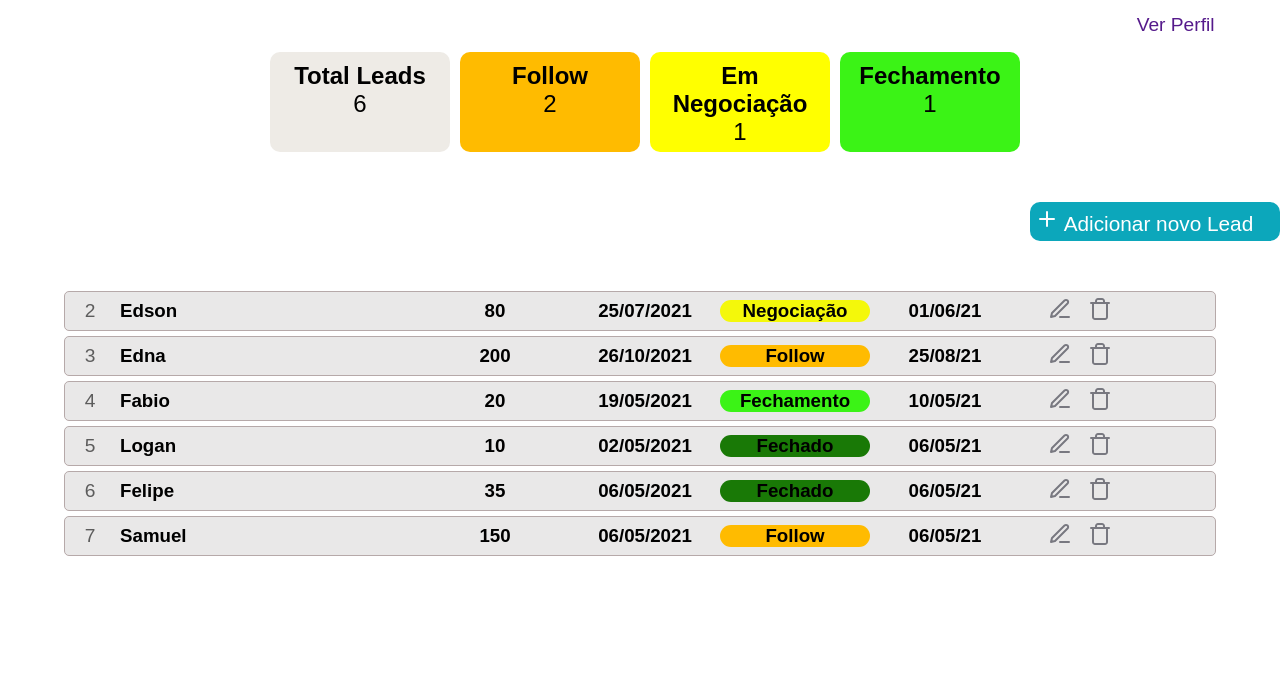
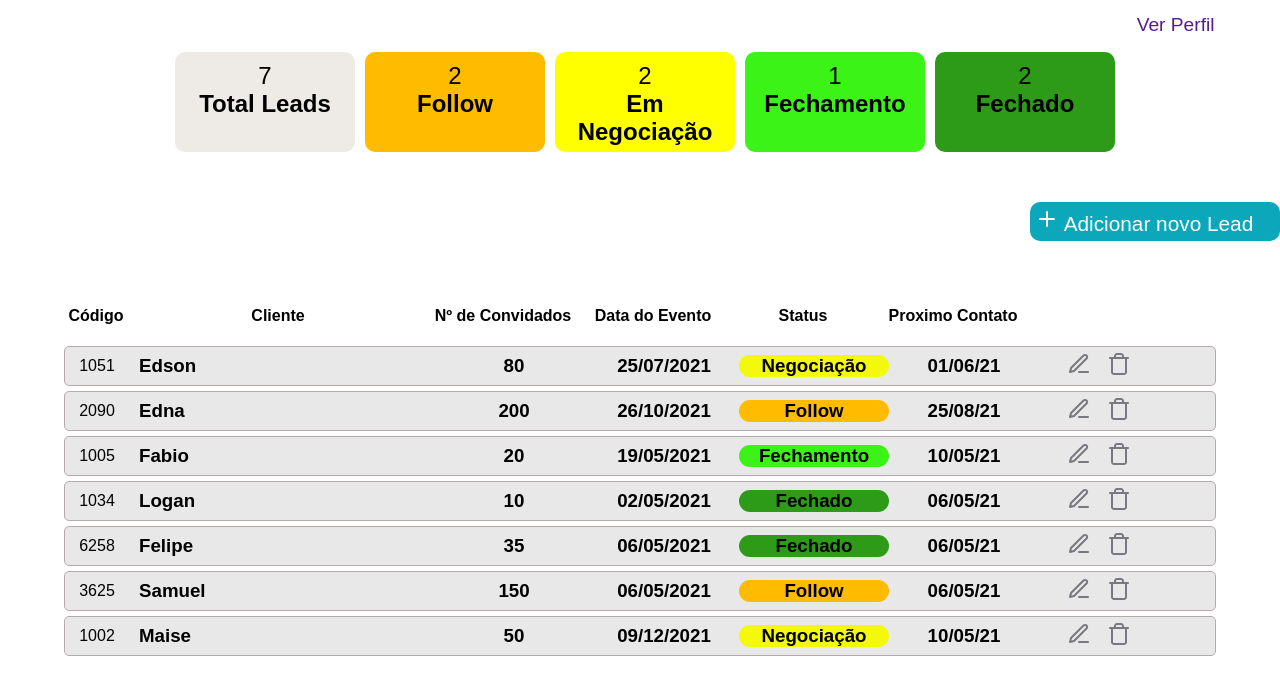
Before and after one commit to FabioPegoraro/gestao-leads-eventos, a website: page index.html in a window 1280 px wide. Both pictures are taken after a click on the link 1100 px from the left and 479 px from the top of the page. Shown: the part 113-800 px from the top of the page. Drawn offline with Linux system fonts and the light colour scheme.

Commit message:
Dexei o statusCard pegando o valor do status, para poder usar o CSS nele

```diff
--- a/JS/script.js
+++ b/JS/script.js
@@ -18,7 +18,7 @@ const ModalEditLead = {
 };
 
 const leads = [{
-    id: 1,
+        codigoCliente: 1001,
         name: "Maise",
         tipoDeEvento: "Aniversário",
         numeroConvidados: 50,
@@ -37,7 +37,7 @@ const leads = [{
         observação: "TEste de textArea, será que deu certo?",
     },
     {
-    id: 2,
+        codigoCliente: 1051,
         name: "Edson",
         tipoDeEvento: "Aniversário",
         numeroConvidados: 80,
@@ -56,7 +56,7 @@ const leads = [{
         observação: "TEste de textArea, será que deu certo?",
     },
     {
-    id: 3,
+        codigoCliente: 2090,
         name: "Edna",
         tipoDeEvento: "Casamento",
         numeroConvidados: 200,
@@ -75,7 +75,7 @@ const leads = [{
         observação: "TEste de textArea, será que deu certo?",
     },
     {
-    id: 4,
+        codigoCliente: 1005,
         name: "Fabio",
         tipoDeEvento: "Confraternização",
         numeroConvidados: 20,
@@ -94,7 +94,7 @@ const leads = [{
         observação: "TEste de textArea, será que deu certo?",
     },
     {
-    id: 5,
+        codigoCliente: 1034,
         name: "Logan",
         tipoDeEvento: "Confraternização",
         numeroConvidados: 10,
@@ -113,7 +113,7 @@ const leads = [{
         observação: "TEste de textArea, será que deu certo?",
     },
     {
-    id: 6,
+        codigoCliente: 6258,
         name: "Felipe",
         tipoDeEvento: "Casamento",
         numeroConvidados: 35,
@@ -132,7 +132,7 @@ const leads = [{
         observação: "TEste de textArea, será que deu certo?",
     },
     {
-    id: 7,
+        codigoCliente: 3625,
         name: "Samuel",
         tipoDeEvento: "Casamento",
         numeroConvidados: 150,
@@ -149,12 +149,31 @@ const leads = [{
         status: "Follow",
         statusCard: "follow",
         observação: "TEste de textArea, será que deu certo?",
+    }, {
+        codigoCliente: 1002,
+        name: "Maise",
+        tipoDeEvento: "Aniversário",
+        numeroConvidados: 50,
+        dataDoEvento: "09/12/2021",
+        telefone: 11947728801,
+        localDoEvento: "São Paulo",
+        email: "fabio@teste.com.br",
+        dataPrimeiroContato: "01/04/21",
+        dataultimoContato: "28/04/21",
+        proximoContato: "10/05/21",
+        enviadoPor: "whatsApp",
+        canalQueVeio: "site",
+        comoNosConheceu: "google",
+        status: "Negociação",
+        statusCard: "negociacao",
+        observação: "TEste de textArea, será que deu certo?",
     },
 ];
 
 const DOM = {
 
     criarCard: document.querySelector("#cards-leads"),
+    cardHeader: document.querySelector(".card-header"),
     // o index está sendo usado para passar a posição do lead no array
     criarNovoCard(leads, index) {
         const card = document.createElement("div");
@@ -165,11 +184,12 @@ const DOM = {
         DOM.criarCard.appendChild(card);
     },
 
+    innerHTMLCard(leads, index) {
 
-    innerHTMLCard(leads, index) {
+
         const html = `
-            <div class="idCliente">
-                <p>${leads.id}</p>
+            <div class="codigoCliente" >
+                <p>${leads.codigoCliente}</p>
             </div>
 
             <div class="cardName">
@@ -205,20 +225,59 @@ const DOM = {
     },
 
     clearCards() {
+        DOM.cardHeader.innerHTML = "Deu certo"
         //pega a div e deixa ela vazia
-        DOM.criarCard.innerHTML = "";
+        DOM.criarCard.innerHTML = `<div class="card-header">
+        <div class="codigoCliente">
+            <h4>Código</h4>
+        </div>
+        <div class="name">
+            <h4>Cliente</h4>
+        </div>
+
+        <div class="numberConvidados">
+            <h4>Nº de Convidados</h4>
+        </div>
+
+        <div class="dateFesta">
+            <h4>Data do Evento</h4>
+        </div>
+
+        <div class="status">
+            <h4>Status</h4>
+        </div>
+
+        <div class="nextContato">
+            <h4>Proximo Contato</h4>
+        </div>
+    </div>`;
     },
 };
 
 const Utils = {
 
     //formatando as datas
-    formatarDatas(date){
+    formatarDatas(date) {
 
         const separarData = date.split("-")
 
         return `${separarData[2]}/${separarData[1]}/${separarData[0]}`
+    },
 
+    //Verificando o status do lead e passando o statusCard
+    statusCardCliente(status) {
+
+        const statusDoLead = status
+
+        if (statusDoLead === "Fechado") {
+            return 'fechado'
+        } else if (statusDoLead === "Negociação") {
+            return 'negociacao'
+        } else if (statusDoLead === "Follow") {
+            return 'follow'
+        } else if (statusDoLead === "Fechamento") {
+            return 'fechamento'
+        }
     },
 }
 
@@ -250,6 +309,8 @@ const Cardkamban = {
             totalNegociacao.length;
         document.getElementById("totalFechamento").innerHTML =
             totalFechamento.length;
+        document.getElementById("totalFechado").innerHTML =
+            totalFechado.length;
     },
 };
 
@@ -312,10 +373,25 @@ const Form = {
 
     validarCampos() {
         //Vendo se os campos estão vazios
-        const {name, tipoDeEvento, numeroConvidados, dataDoEvento,telefone, localDoEvento, email, dataPrimeiroContato, dataultimoContato, enviadoPor, canalQueVeio, comoNosConheceu, status, observacao} = Form.getValues()
+        const {
+            name,
+            tipoDeEvento,
+            numeroConvidados,
+            dataDoEvento,
+            telefone,
+            localDoEvento,
+            email,
+            dataPrimeiroContato,
+            dataultimoContato,
+            enviadoPor,
+            canalQueVeio,
+            comoNosConheceu,
+            status,
+            observacao
+        } = Form.getValues()
 
         //trim() = serve para fazer uma limpeza de espaço vazio
-        if( name.trim() === "" ||
+        if (name.trim() === "" ||
             tipoDeEvento.trim() === "" ||
             numeroConvidados.trim() === "" ||
             dataDoEvento.trim() === "" ||
@@ -327,20 +403,39 @@ const Form = {
             enviadoPor.trim() === "" ||
             canalQueVeio.trim() === "" ||
             comoNosConheceu.trim() === "" ||
-            status.trim() === ""){
+            status.trim() === "") {
             throw new Error("Por favor, preencha todos os campos")
         }
 
     },
 
     formatarValores() {
-        let {name, tipoDeEvento, numeroConvidados, dataDoEvento,telefone, localDoEvento, email, dataPrimeiroContato, dataultimoContato, enviadoPor, canalQueVeio, comoNosConheceu, status, observacao} = Form.getValues()
+        let {
+            name,
+            tipoDeEvento,
+            numeroConvidados,
+            dataDoEvento,
+            telefone,
+            localDoEvento,
+            email,
+            dataPrimeiroContato,
+            dataultimoContato,
+            enviadoPor,
+            canalQueVeio,
+            comoNosConheceu,
+            status,
+            statusCard,
+            observacao
+        } = Form.getValues()
 
         dataDoEvento = Utils.formatarDatas(dataDoEvento)
 
         dataPrimeiroContato = Utils.formatarDatas(dataPrimeiroContato)
 
         dataultimoContato = Utils.formatarDatas(dataultimoContato)
+
+        statusCard = Utils.statusCardCliente(status)
+        console.log(statusCard)
 
         return {
             name,
@@ -356,6 +451,7 @@ const Form = {
             canalQueVeio,
             comoNosConheceu,
             status,
+            statusCard,
             observacao
 
         }
@@ -363,11 +459,11 @@ const Form = {
 
     },
 
-    salvarDadosNovoLead(dadosFormatados){
+    salvarDadosNovoLead(dadosFormatados) {
         Cards.addLead(dadosFormatados)
     },
 
-    clearDadosModal(){
+    clearDadosModal() {
         Form.name.value = ""
         Form.tipoDeEvento.value = ""
         Form.numeroConvidados.value = ""
@@ -389,7 +485,7 @@ const Form = {
 
         try {
             // Validar campos
-            Form.validarCampos();
+            // Form.validarCampos();
             //formatar os dados para salvar
             const dadosFormatados = Form.formatarValores()
 
--- a/css/card.css
+++ b/css/card.css
@@ -39,6 +39,10 @@
     background-color: rgb(59, 243, 22);
 }
 
+#cardFechado{
+    background-color: rgb(45, 155, 23);
+}
+
 /* Card-Header ================*/
 
 .card-header{
@@ -49,19 +53,25 @@
     margin-bottom: 5px;
     align-items: center;
     border-radius: 5px;
+
 }
 
-.idCliente{
+.codigoCliente{
     width: 50px;
     text-align: center;
-    font-size: 1.2rem ;
-    opacity: 0.6;
+
+}
+
+.codigoCliente{
+    margin: 2px;
+    width: 60px;
+    text-align: center;
 }
 
 .card-header .name{
     width: 300px;
     text-align:justify;
-    margin-left: 5px;
+    text-align: center;
 }
 
 .card-header .numberConvidados{
@@ -88,6 +98,7 @@
 
 .card{
     width: 90%;
+    max-width: 100%;
     margin-left: 5%;
     display:flex;
     height: 40px;
@@ -101,7 +112,7 @@
 
 .card .cardName{
     width: 300px;
-    margin-left: 5px;
+    margin-left: 10px;
 }
 
 .card .cardNumberConvidados{
@@ -133,7 +144,7 @@
 }
 
 .card-status.fechado{
-    background-color: rgb(25, 121, 6);
+    background-color: rgb(45, 155, 23);
 }
 
 .cardNextContato {
--- a/css/style.css
+++ b/css/style.css
@@ -170,12 +170,4 @@ button:hover{
 
 
 
-/* teste  ======== */
-
-.htmlTeste{
-    background-color: blue;
-}
-
-
-
 /* Footer ======== */
--- a/index.html
+++ b/index.html
@@ -36,25 +36,29 @@
     <main class="container">
         <section class="kamban">
             <div class="cardKamban" id="cardTotalLeads">
+                <p id="totalLeads"></p>
                 <h3>Total Leads</h3>
-                <p id="totalLeads"></p>
             </div>
 
 
             <div class="cardKamban" id="cardFollow">
+                <p id="totalFollow"></p>
                 <h3>Follow</h3>
-                <p id="totalFollow"></p>
             </div>
 
             <div class="cardKamban" id="cardNegociacao">
+                <p id="totalNegociacao"></p>
                 <h3>Em Negociação</h3>
-                <p id="totalNegociacao"></p>
             </div>
 
 
             <div class="cardKamban" id="cardFechamento">
+                <p id="totalFechamento"></p>
                 <h3>Fechamento</h3>
-                <p id="totalFechamento"></p>
+            </div>
+            <div class="cardKamban" id="cardFechado">
+                <p id="totalFechado"></p>
+                <h3>Fechado</h3>
             </div>
         </section>
 
@@ -67,7 +71,6 @@
         <section class="cards" id="cards-leads">
             <div class="card-header">
                 <div class="idCliente">
-
                 </div>
                 <div class="name">
                     <h4>Cliente</h4>
@@ -215,9 +218,14 @@
                         <input type="text" id="dateFirstContact" name="dateFirstContact"
                             placeholder="Data 1º contato" value=""/>
 
-                        <label class="sr-only" for="dateLastContact">Data Ultimo Contato</label>
+
+                        <label class="sr-only"for="dateLastContact">Data Ultimo Contato</label>
                         <input type="text" id="dateLastContact" name="dateLastContact"
                             placeholder="Data Ultimo Contato" value=""/>
+
+                        <label class="sr-only" for="dateNextContact">Data Proximo Contato</label>
+                        <input type="text" id="dateNextContact" name="dateNextContact"
+                            placeholder="Data Proximo Contato" value=""/>
                     </div>
 
                     <div class="input-group">
--- a/src/server.js
+++ /dev/null
@@ -1,4 +0,0 @@
-const express = require("express")
-const server = express()
-
-server.listen(3000, () => console.log("Servidor Rodando"))
```
Also changed, not shown: css/modal.css (+63 -38 lines). Lines whose indentation alone changed are shown as unchanged.
